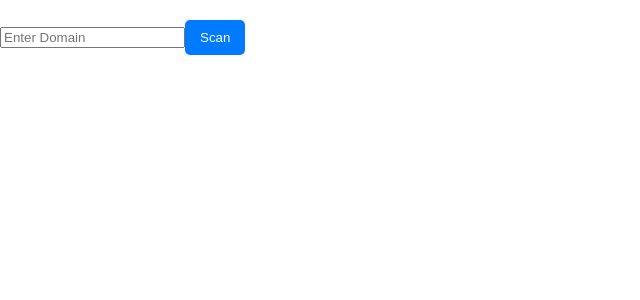
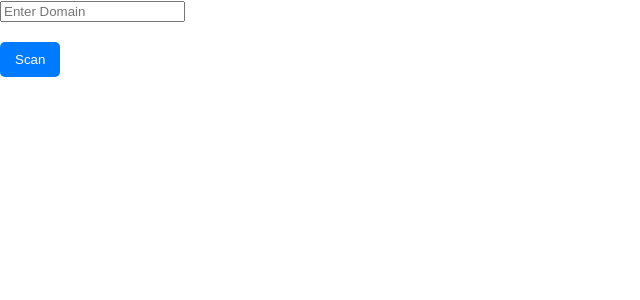
Before and after one commit to mrrustemka/open-source-intelligence-tools, a React (Create React App) app: page / in a window 1280 px wide. Shown: the top 300 px of the page, without its empty margins (0-640 px from the left). Built offline with nearby package versions, Linux system fonts and the light colour scheme.

Commit message:
implement-validation

```diff
--- a/src/App.css
+++ b/src/App.css
@@ -65,13 +65,7 @@ button:hover {
   box-shadow: 0 4px 12px rgba(0, 0, 0, 0.2);
 }
 
-.tooltip {
-  position: relative;
-  display: inline-block;
-  cursor: pointer;
-}
-
-.tooltip {
+/* .tooltip {
   position: relative;
   display: inline-block;
   cursor: pointer;
@@ -112,4 +106,9 @@ button:hover {
 
 .card .tooltiptext {
   top: 105%;
+} */
+
+.error-message {
+  color: red;
+  margin-top: 10px;
 }
--- a/src/App.tsx
+++ b/src/App.tsx
@@ -34,6 +34,7 @@ function App() {
       emails: string[];
     }[]
   >([]);
+  const [errorMessage, setErrorMessage] = useState<string>("");
 
   // Load the card order from the localStorage
   useEffect(() => {
@@ -91,18 +92,46 @@ function App() {
     setCards(reorderedCards);
   };
 
+  function handleInputChange(value: string): void {
+    setDomain(value);
+    setErrorMessage("");
+  }
+
+  function handleScanClick() {
+    if (domain.trim() === "") {
+      setErrorMessage("Input cannot be empty");
+    } else if (!isValidInput(domain)) {
+      setErrorMessage("Invalid input format");
+    } else {
+      console.log("Scanning with input:", domain);
+      setErrorMessage("");
+    }
+  }
+
+  function isValidInput(value: string): boolean {
+    const domainRegex = /^(?!:\/\/)([a-zA-Z0-9-_]{1,63}\.)+[a-zA-Z]{2,6}$/;
+    return domainRegex.test(value);
+  }
+
   return (
     <div className="App">
       <form onSubmit={submit}>
-        <input
-          type="text"
-          value={domain}
-          onChange={(e) => setDomain(e.target.value)}
-          placeholder="Enter Domain"
-        />
-        <button className="tooltip">
+        <div>
+          <input
+            type="text"
+            value={domain}
+            onChange={(e) => handleInputChange(e.target.value)}
+            placeholder="Enter Domain"
+          />
+          {errorMessage && (
+            <div style={{ color: "red", marginTop: "10px" }}>
+              {errorMessage}
+            </div>
+          )}
+        </div>
+        <button className="tooltip" onClick={handleScanClick}>
           Scan
-          <span className="tooltiptext">Click to Scan</span>
+          {/* <span className="tooltiptext">Click to Scan</span> */}
         </button>
       </form>
 
--- a/src/Components/Card.tsx
+++ b/src/Components/Card.tsx
@@ -34,7 +34,7 @@ function Card({
       <p>Start Time: {startTime}</p>
       <p>End Time: {endTime ? endTime : "In Progress"}</p>
       <p>Status: {status}</p>
-      <span className="card tooltiptext">Click to Get More Information</span>
+      {/* <span className="card tooltiptext">Click to Get More Information</span> */}
 
       <Modal
         isOpen={isModalOpen}
--- a/src/Components/Modal.tsx
+++ b/src/Components/Modal.tsx
@@ -31,10 +31,7 @@ function Modal({
             <li key={index}>{email}</li>
           ))}
         </ul>
-        <button className="tooltip" onClick={onClose}>
-          Close
-          <span className="tooltiptext">Click to Close Modal Window</span>
-        </button>
+        <button onClick={onClose}>Close</button>
       </div>
     </div>
   );
```
